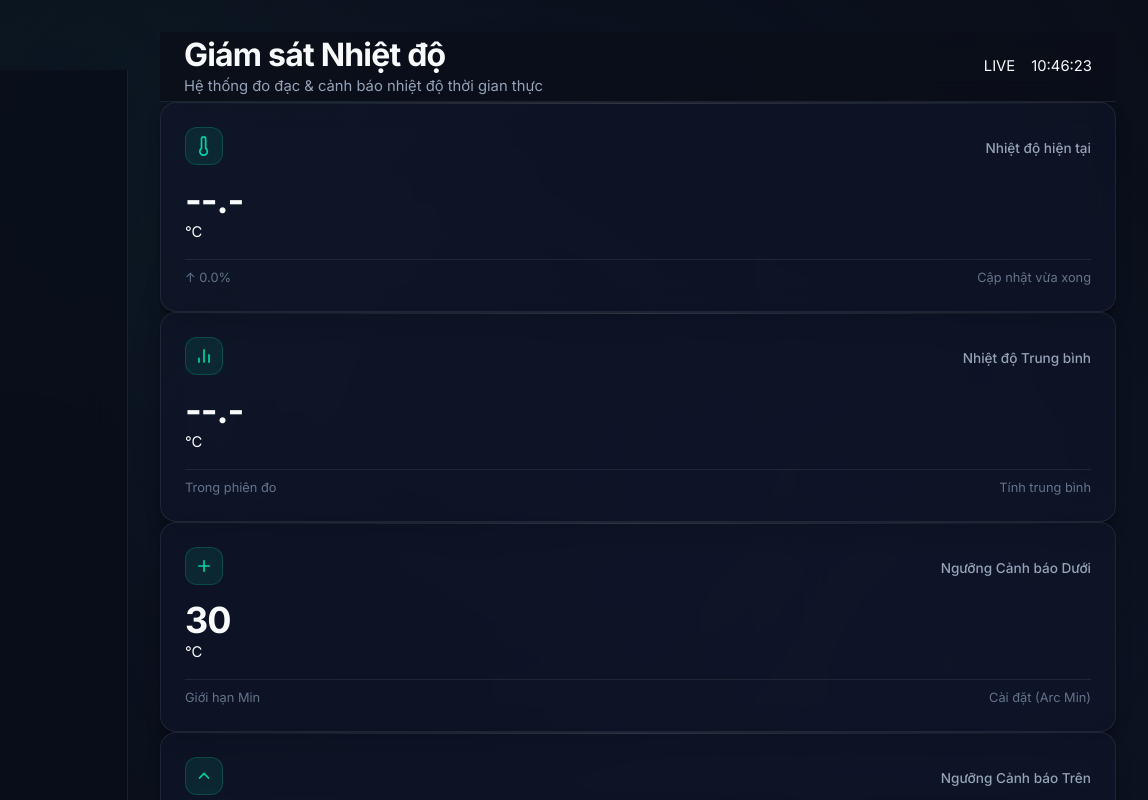
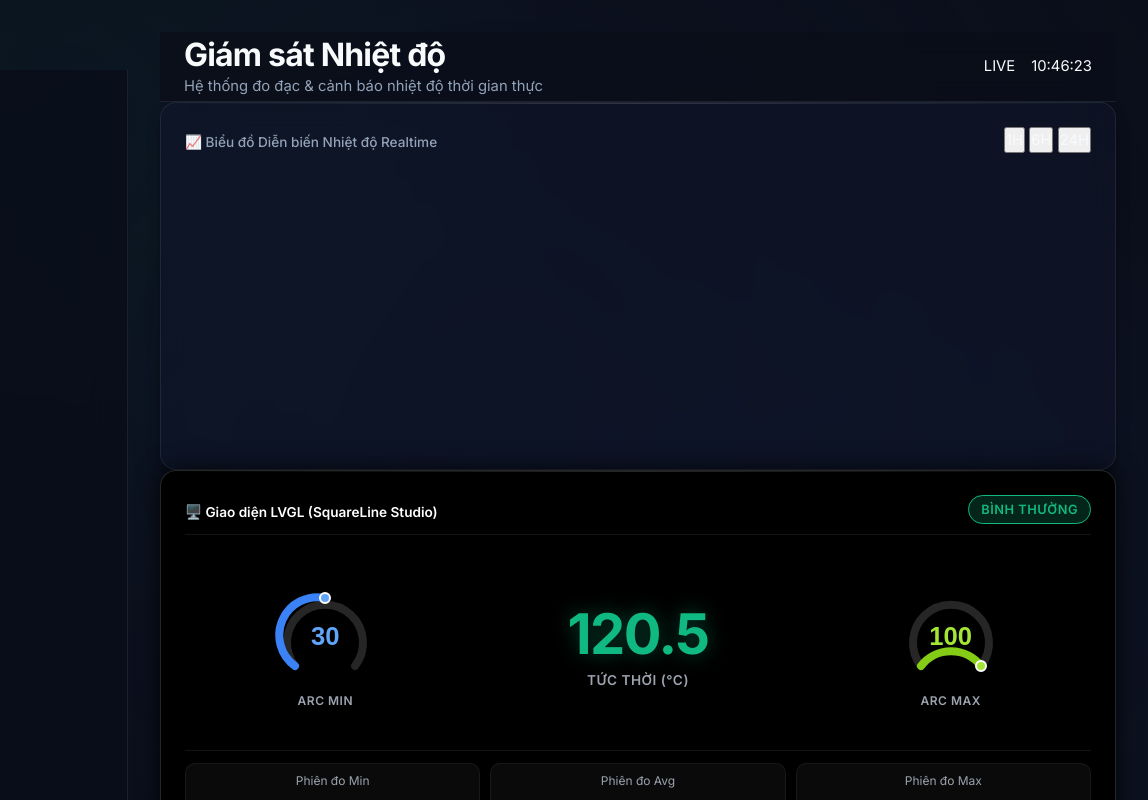
Before and after one commit to XuTa93/CF_IOT, a plain HTML site: page PWA/index.html in a window 1280 px wide. Shown: the top 800 px of the page, 132-1280 px from the left. Drawn offline with Linux system fonts and the light colour scheme.

Commit message:
Clean up Dashboard UI: remove redundant duplicate top stat cards

```diff
--- a/PWA/index.html
+++ b/PWA/index.html
@@ -110,73 +110,6 @@
 
         <!-- DASHBOARD PAGE -->
         <section class="page active" id="page-dashboard">
-
-            <!-- STATS CARDS ROW (100% TEMPERATURE) -->
-            <div class="stats-row">
-                <!-- Thẻ 1: Nhiệt độ hiện tại -->
-                <div class="card stat-card" id="card-temperature">
-                    <div class="card-header">
-                        <span class="card-icon card-icon--teal">
-                            <svg width="20" height="20" viewBox="0 0 24 24" fill="none" stroke="currentColor" stroke-width="2"><path d="M14 14.76V3.5a2.5 2.5 0 0 0-5 0v11.26a4.5 4.5 0 1 0 5 0z"/></svg>
-                        </span>
-                        <span class="card-label">Nhiệt độ hiện tại</span>
-                    </div>
-                    <div class="card-value" id="tempValue">--.-</div>
-                    <div class="card-unit">°C</div>
-                    <div class="card-footer">
-                        <span class="card-trend card-trend--up" id="tempTrend">↑ 0.0%</span>
-                        <span class="card-time">Cập nhật vừa xong</span>
-                    </div>
-                </div>
-
-                <!-- Thẻ 2: Nhiệt độ trung bình -->
-                <div class="card stat-card" id="card-temp-avg">
-                    <div class="card-header">
-                        <span class="card-icon card-icon--blue">
-                            <svg width="20" height="20" viewBox="0 0 24 24" fill="none" stroke="currentColor" stroke-width="2"><path d="M18 20V10M12 20V4M6 20v-6"/></svg>
-                        </span>
-                        <span class="card-label">Nhiệt độ Trung bình</span>
-                    </div>
-                    <div class="card-value" id="tempAvgCardValue">--.-</div>
-                    <div class="card-unit">°C</div>
-                    <div class="card-footer">
-                        <span class="card-trend card-trend--neutral" id="tempAvgStatus">Trong phiên đo</span>
-                        <span class="card-time">Tính trung bình</span>
-                    </div>
-                </div>
-
-                <!-- Thẻ 3: Ngưỡng Min Cài đặt -->
-                <div class="card stat-card" id="card-temp-min">
-                    <div class="card-header">
-                        <span class="card-icon card-icon--teal">
-                            <svg width="20" height="20" viewBox="0 0 24 24" fill="none" stroke="currentColor" stroke-width="2"><path d="M12 5v14M5 12h14"/></svg>
-                        </span>
-                        <span class="card-label">Ngưỡng Cảnh báo Dưới</span>
-                    </div>
-                    <div class="card-value" id="setTempMinValue">30</div>
-                    <div class="card-unit">°C</div>
-                    <div class="card-footer">
-                        <span class="card-trend card-trend--neutral" id="tempMinStatus">Giới hạn Min</span>
-                        <span class="card-time">Cài đặt (Arc Min)</span>
-                    </div>
-                </div>
-
-                <!-- Thẻ 4: Ngưỡng Max Cài đặt -->
-                <div class="card stat-card" id="card-temp-max">
-                    <div class="card-header">
-                        <span class="card-icon card-icon--rose">
-                            <svg width="20" height="20" viewBox="0 0 24 24" fill="none" stroke="currentColor" stroke-width="2"><path d="M18 15l-6-6-6 6"/></svg>
-                        </span>
-                        <span class="card-label">Ngưỡng Cảnh báo Trên</span>
-                    </div>
-                    <div class="card-value" id="setTempMaxValue">100</div>
-                    <div class="card-unit">°C</div>
-                    <div class="card-footer">
-                        <span class="card-trend card-trend--neutral" id="tempMaxStatus">Giới hạn Max</span>
-                        <span class="card-time">Cài đặt (Arc Max)</span>
-                    </div>
-                </div>
-            </div>
 
             <!-- CHART + GAUGE ROW -->
             <div class="content-row">
```
